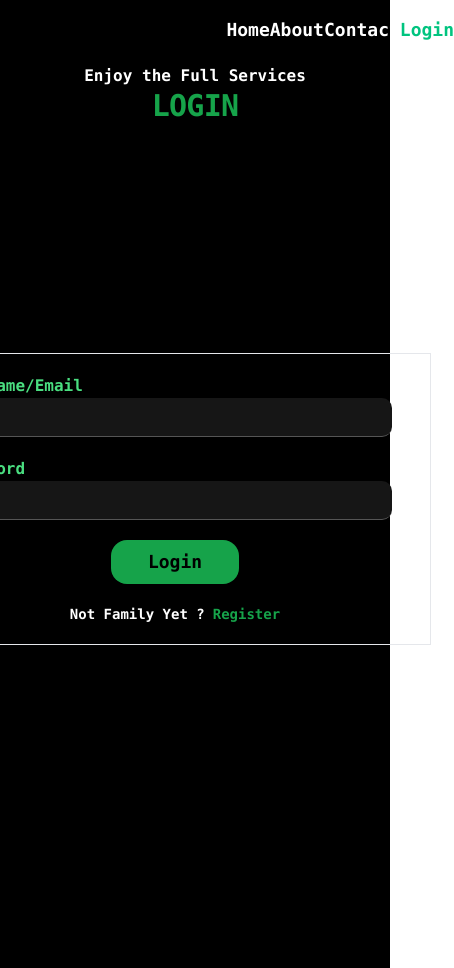
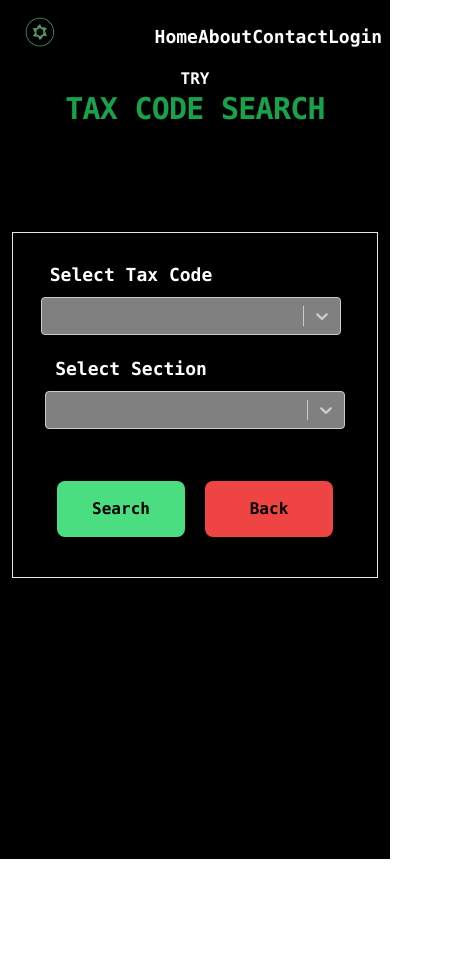
Before and after one commit to Shidhartha-Roy/AAYKAR-SAATHI, a React (Create React App) app in the folder itcode-ui/: page /search in a window 390 px wide. Before the commit this address led to /login. Shown: the whole page, 454 px wide, since content can reach past the window. After the commit the page ends 859 px from the top, so only its background shows below. Built offline with nearby package versions, Linux system fonts and the light colour scheme.

Commit message:
Responsive update vol 1

```diff
--- a/itcode-ui/src/App.js
+++ b/itcode-ui/src/App.js
@@ -12,7 +12,7 @@ import Services from './components/Services';
 
 function App() {
   return (
-    <div className="App bg-black">
+    <div className="App">
       <BrowserRouter >
       <Navbar />
       <Routes >
--- a/itcode-ui/src/components/Login.js
+++ b/itcode-ui/src/components/Login.js
@@ -6,6 +6,7 @@ import UserService from '../services/UserService';
 import bcrypt from 'bcryptjs';
 import axios from 'axios';
 import Cookies from 'js-cookie';
+import Navbar from './Navbar';
 
 const Login = () => {
 
@@ -63,7 +64,10 @@ const Login = () => {
     }
 
   return (
-    <div className="text-white font-semibold p-0 font-mono">
+
+
+    <div className=" bg-black lg:mt-auto text-white font-semibold p-0 font-mono">
+
         Enjoy the Full Services<br />
         <div className="font-bold text-3xl text-green-600 tracking-tight">LOGIN</div>
         <div className="flex flex-row h-screen items-center justify-center  font-mono mr-10">
@@ -71,8 +75,7 @@ const Login = () => {
           <form
           action=""
           ref={form}
-          className="contactForm text-black border border-solid flex flex-col justify-start p-5"
-          style={{width: "32rem"}}
+          className="contactForm ml-8 lg:ml-auto text-black lg:w-auto border border-solid flex flex-col justify-start p-5"
           initial={{ x: "-10vw", opacity: 0 }}
           animate={inView ? { x: 0, opacity: 1 } : { x: "-10vw", opacity: 0 }}
           transition={{ duration: 0.4, ease: "easeInOut" }}
@@ -82,7 +85,7 @@ const Login = () => {
           <div className="formGroup">
           <div className="text-red-500 flex justify-start ml-2">{checkCred.message}</div>
             <div className="flex justify-start ml-2">
-              <label className="text-green-400">Username/Email</label>
+              <label className="text-green-400 mb-2">Username/Email</label>
             </div>
 
             <input
@@ -90,7 +93,6 @@ const Login = () => {
               className="formControl"
               value={loginDetails.email}
               onChange={handleInputChange}
-              style={{width: "28rem", borderRadius: "10px"}}
               id="code"
               name="email"
 
@@ -101,12 +103,11 @@ const Login = () => {
           <div className="col-12 formGroup">
 
           <div className="flex justify-start ml-2">
-              <label className="text-green-400">Password</label>
+              <label className="text-green-400 mb-2">Password</label>
             </div>
             <input
               type="password"
               className="formControl"
-              style={{width: "28rem", borderRadius: "10px"}}
               value={loginDetails.password}
               onChange={handleInputChange}
               id="applicable"
@@ -126,6 +127,7 @@ const Login = () => {
         </div>
         </div>
         </div>
+
   )
 }
 
--- a/itcode-ui/src/components/Navbar.js
+++ b/itcode-ui/src/components/Navbar.js
@@ -72,15 +72,15 @@ const Navbar = () => {
 
 
   return (
-    <nav className="sticky top-0">
-      <div className="max-w-screen-xl flex flex-wrap font-mono justify-between mx-auto p-4">
+    <nav className="sticky top-0 bg-black">
+      <div className="max-w-screen flex flex-wrap font-mono justify-between mx-auto p-4">
 
-        <NavLink to="/" className="flex -ml-24">
+        <NavLink to="/" className="flex ml-2">
           <img src={logo} className="h-8 mr-3" alt="Aaykar Saathi Logo" />
-          <span className="self-center text-2xl font-semibold whitespace-nowrap  dark:text-green-500">AAYKAR SAATHI</span>
+          <span className="brand self-center text-2xl font-semibold whitespace-nowrap  dark:text-green-500">AAYKAR SAATHI</span>
         </NavLink>
 
-        <div className="-mr-20 text-white font-semibold flex md:space-x-8 pl-3 text-lg">
+        <div className="routes mr-10 text-white font-semibold flex md:space-x-8 pl-3 text-lg">
 
             <NavLink to="/" activeclassname="active" className="hover:text-green-500">
               Home
--- a/itcode-ui/src/components/Registration.js
+++ b/itcode-ui/src/components/Registration.js
@@ -61,7 +61,7 @@ const Registration = () => {
 
 
   return (
-    <div className="text-white font-semibold p-0 font-mono">
+    <div className="bg-black text-white lg:mt-auto font-semibold p-0 font-mono">
         Be a part of the Family<br />
         <div className="font-bold text-3xl text-green-600 tracking-tight">REGISTER</div>
         <div className="flex flex-row h-screen items-center justify-center  font-mono mr-10">
@@ -69,15 +69,15 @@ const Registration = () => {
           <form
           action=""
           ref={form}
-          className="contactForm text-black border border-solid flex flex-col justify-start p-5"
-          style={{width: "32rem"}}
+          className="registerForm lg:mt-auto text-black border border-solid flex flex-col justify-start p-5"
+          // style={{width: "32rem"}}
           initial={{ x: "-10vw", opacity: 0 }}
           animate={inView ? { x: 0, opacity: 1 } : { x: "-10vw", opacity: 0 }}
           transition={{ duration: 0.4, ease: "easeInOut" }}
           onSubmit={handleSubmit}
         >
 
-          <div className="formGroup">
+          <div className="registerGroup">
             <div className="text-red-500 flex justify-start ml-2">{checkEmail.message}</div>
             <div className="flex justify-start ml-2">
               <label className="text-green-400">First Name</label>
@@ -89,11 +89,11 @@ const Registration = () => {
               className="formControl"
               value={user.firstname}
               onChange={handleInputChange}
-              style={{width: "28rem", borderRadius: "10px"}}
+              // style={{width: "28rem", borderRadius: "10px"}}
               required
             />
           </div>
-          <div className="formGroup">
+          <div className="registerGroup">
           <div className="flex justify-start ml-2">
               <label className="text-green-400">Last Name</label>
             </div>
@@ -101,14 +101,14 @@ const Registration = () => {
               type="text"
               name="lastname"
               className="formControl"
-              style={{width: "28rem", borderRadius: "10px"}}
+              // style={{width: "28rem", borderRadius: "10px"}}
               value={user.lastname}
               onChange={handleInputChange}
               required
 
             />
           </div>
-          <div className="formGroup" style={{ display: "inline-block" }}>
+          <div className="registerGroup" style={{ display: "inline-block" }}>
           <div className="flex justify-start ml-2">
               <label className="text-green-400">Email</label>
             </div>
@@ -116,14 +116,14 @@ const Registration = () => {
               type="email"
               name="email"
               className="formControl"
-              style={{width: "28rem", borderRadius: "10px"}}
+              // style={{width: "28rem", borderRadius: "10px"}}
               value={user.email}
               onChange={handleInputChange}
               required
 
             />
           </div>
-          <div className="col-12 formGroup">
+          <div className="col-12 registerGroup">
           <div className="flex justify-start ml-2">
               <label className="text-green-400">Password</label>
             </div>
@@ -131,7 +131,7 @@ const Registration = () => {
               type="password"
               name="password"
               className="formControl"
-              style={{width: "28rem", borderRadius: "10px"}}
+              // style={{width: "28rem", borderRadius: "10px"}}
               value={user.password}
               onChange={handleInputChange}
               required
@@ -146,7 +146,7 @@ const Registration = () => {
               type="password"
               name="confirmPassword"
               className="formControl"
-              style={{width: "28rem", borderRadius: "10px",
+              style={{
                         borderColor: user.password !== validate.confirmPassword ? 'red' : '',
                     }}
               value={validate.confirmPassword}
--- a/itcode-ui/src/components/Search.js
+++ b/itcode-ui/src/components/Search.js
@@ -3,6 +3,7 @@ import { useInView } from 'react-intersection-observer';
 import Select from 'react-select'
 import { useNavigate } from 'react-router-dom';
 import Cookies from 'js-cookie';
+import Navbar from './Navbar';
 
 const Search = () => {
 
@@ -18,12 +19,12 @@ const Search = () => {
       section: "",
     })
 
-    useEffect(() => {
-      const token = Cookies.get("authToken");
-      if(!token){
-        navigate("/login");
-      }
-    }, [])
+    // useEffect(() => {
+    //   const token = Cookies.get("authToken");
+    //   if(!token){
+    //     navigate("/login");
+    //   }
+    // }, [])
 
     const [message, setMessage] = useState("")
 
@@ -68,16 +69,18 @@ const Search = () => {
 
 
   return (
+
+
     <div
-     className="text-white font-semibold p-0 font-mono"
+     className="bg-black lg:mt-auto text-white font-semibold p-0 font-mono"
     >
     TRY<br />
     <div className="font-bold text-3xl text-green-600 tracking-tight">TAX CODE SEARCH</div>
-    <div className="h-screen flex flex-col text-white items-center justify-center">
+    <div className="-mt-28 lg:mt-auto h-screen flex flex-col text-white items-center justify-center">
         <form
         action=""
         ref={form}
-        className="contactForm text-black"
+        className=" text-black"
         initial={{ x: "-10vw", opacity: 0 }}
         animate={inView ? { x: 0, opacity: 1 } : { x: "-10vw", opacity: 0 }}
         transition={{ duration: 0.4, ease: "easeInOut" }}
@@ -85,10 +88,10 @@ const Search = () => {
         >
       <div className="border border-solid p-5 -mt-16">
       <div className="text-red-500 flex justify-start ml-2">{message}</div>
-        <div className="p-2 flex flex-row justify-center">
+        <div className="p-2 lg:flex lg:flex-row justify-center">
           <label className="text-white mr-32 text-lg">Select Tax Code</label>
           <Select
-            className="text-black"
+            className="text-black mt-2 lg:mt-auto"
             onChange={(selectedOption) => handleChange("code", selectedOption.value)}
             styles={{
               control: (baseStyles, state) => ({
@@ -104,10 +107,10 @@ const Search = () => {
 
           />
           </div>
-          <div className="p-3  flex flex-row">
+          <div className="p-3  lg:flex lg:flex-row">
           <label className="text-white mr-32 text-lg">Select Section</label>
           <Select
-            className="text-black ml-2"
+            className="text-black mt-2 lg:mt-auto lg:ml-2"
             onChange={(selectedOption) => handleChange("section", selectedOption.value)}
             styles={{
               control: (baseStyles, state) => ({
@@ -123,12 +126,13 @@ const Search = () => {
 
           />
         </div>
-        <button className="bg-green-400 focus:bg-green-500 p-2 mt-5 mb-5 rounded-lg w-32">Search</button>
-        <button className="bg-red-500 focus:bg-green-500 p-2 mt-5 mb-5 rounded-lg w-32 ml-5" onClick={goBack}>Back</button>
+        <button className="bg-green-400 focus:bg-green-500 p-2 mt-10 lg:mt-5 mb-5 h-14 lg:h-auto rounded-lg w-32">Search</button>
+        <button className="bg-red-500 focus:bg-green-500 p-2 mt-10 lg:mt-5 mb-5 h-14 lg:h-auto rounded-lg w-32 ml-5" onClick={goBack}>Back</button>
       </div>
         </form>
     </div>
     </div>
+
   )
 }
 
--- a/itcode-ui/src/components/Services.js
+++ b/itcode-ui/src/components/Services.js
@@ -5,6 +5,7 @@ import Modal from 'react-modal'
 import close from "../images/close.svg"
 import dev from "../images/devimage.png"
 import Cookies from 'js-cookie'
+import Navbar from './Navbar'
 
 
 const Services = () => {
@@ -14,7 +15,14 @@ const Services = () => {
   const backgroundStyle = {
     backgroundSize: "cover",
     backgroundPosition: "center",
-    width: "30rem",
+
+
+  }
+
+  const mobileMediaQuery = '@media (max-width: 108px)';
+  const mobileBackgroundStyle = {
+    ...backgroundStyle,
+    width: {mobileMediaQuery},
 
   }
 
@@ -58,30 +66,31 @@ const Services = () => {
 
   return (
 
+    //  <Navbar />
     <div
-     className="h-screen text-white font-semibold p-0 font-mono"
+     className="bg-black  lg:mt-auto h-screen text-white font-semibold p-0 font-mono"
 
      >
     Explore Our<br />
     <div className="font-bold text-3xl text-green-600 tracking-tight">SERVICES</div>
-    <div className="flex flex-row justify-center -ml-16">
+    <div className="lg:flex lg:flex-row justify-center lg:-ml-16">
 
     <div className=" text-white mt-40">
     <NavLink to="/search">
-     <div className="text-white bg-green-900 hover:bg-green-600 hover:text-yellow-200  text-4xl font-extrabold border border-solid border-black cursor-pointer h-60 ml-5 flex justify-start items-center rounded-xl" style={backgroundStyle} >
+     <div className="serviceCard text-white bg-green-900 hover:bg-green-600 hover:text-yellow-200  text-4xl font-extrabold border border-solid border-black cursor-pointer -mt-28 lg:mt-auto h-32 lg:h-60 ml-2 lg:ml-5 flex justify-start items-center rounded-xl" style={{ ...backgroundStyle}}  >
       <div className="ml-20 mt-2 flex">TAX CODE SEARCH</div>
      </div>
      </NavLink>
     </div>
 
-    <div className=" text-white mt-40 pl-5">
-     <div className="text-white bg-red-900 hover:bg-red-600 hover:text-green-300  text-4xl font-extrabold border border-solid border-black cursor-pointer h-60 ml-5 flex justify-start items-center rounded-xl" style={backgroundStyle} onClick={handleOpenServiceModal}>
-     <div className="ml-8 mt-2 flex">APPLICABLE DEDUCTIONS</div>
+    <div className=" text-white mt-5 lg:mt-40 pl-5">
+     <div className="serviceCard text-white bg-red-900 hover:bg-red-600 hover:text-green-300  text-4xl font-extrabold border border-solid border-black cursor-pointer h-36 lg:h-60 -ml-3 lg:ml-5 flex justify-start items-center rounded-xl" style={backgroundStyle} onClick={handleOpenServiceModal}>
+     <div className="ml-11 lg:ml-8 mt-2 flex">APPLICABLE DEDUCTIONS</div>
      </div>
     </div>
     </div>
     <div className="flex justify-center">
-    <div className="w-96 h-32  flex flex-col justify-center mt-12 -ml-5">
+    <div className="w-96 h-32  flex flex-col justify-center mt-20 lg:mt-12 -ml-5">
       <div className="text-lg">Got Ideas?</div>
       <NavLink to="/contact" ><div className="font-bold text-3xl text-yellow-400 tracking-tight cursor-pointer">
         Let Us Know
@@ -107,6 +116,7 @@ const Services = () => {
 
     </div>
 
+
   )
 }
 
--- a/itcode-ui/src/index.css
+++ b/itcode-ui/src/index.css
@@ -81,13 +81,12 @@ ul {
 
 .formControl {
   font-size: 15px;
-  width: 120%;
+  width: 28rem;
   padding: 10px 10px;
-  border: none;
   background-color: #161616;
   margin-bottom: 20px;
   border-bottom: 1px solid var(--grey);
-  border-radius: 1px;
+  border-radius: 10px;
   outline: transparent;
   color: var(--grey);
   height: 50%;
@@ -124,9 +123,6 @@ textarea {
   color: var(--hl-color);
 }
 
-.contactForm {
-  margin-bottom: var(--sm-spacing);
-}
 
 .contact .socialIcons {
   display: none;
@@ -146,7 +142,50 @@ textarea {
   transform: rotate(180deg);
 
 }
+.serviceCard{
+  width: 30rem;
+}
 
+@media (max-width: 460px) {
+
+  .serviceCard{
+    width: 25rem;
+    font-size: x-large;
+  }
+  .brand{
+    visibility: hidden;
+  }
+  .routes{
+    margin-top:-3vh!important ;
+    margin-left: 15vh;
+  }
+
+  .contactForm{
+    width: 23rem;
+    margin-top: -18rem;
+  }
+  .registerForm{
+    width: 23rem;
+    margin-top: -10rem;
+    margin-left: 20px;
+    margin-right: -15px;
+
+
+  }
+  .registerGroup{
+    height: 5rem;
+
+  }
+
+  .formControl{
+    width: 20rem;
+    height: 3rem;
+  }
+  .formGroup{
+    height: 7rem;
+  }
+
+}
 
 
 @media (min-width: 400px) {
@@ -174,12 +213,6 @@ textarea {
 }
 
 
-
-code {
-  font-family: source-code-pro, Menlo, Monaco, Consolas, 'Courier New',
-    monospace;
-}
-
 nav a.active{
   color: var(--hl-color);
 }
```
Also changed, not shown: itcode-ui/src/images/open.svg (added).
